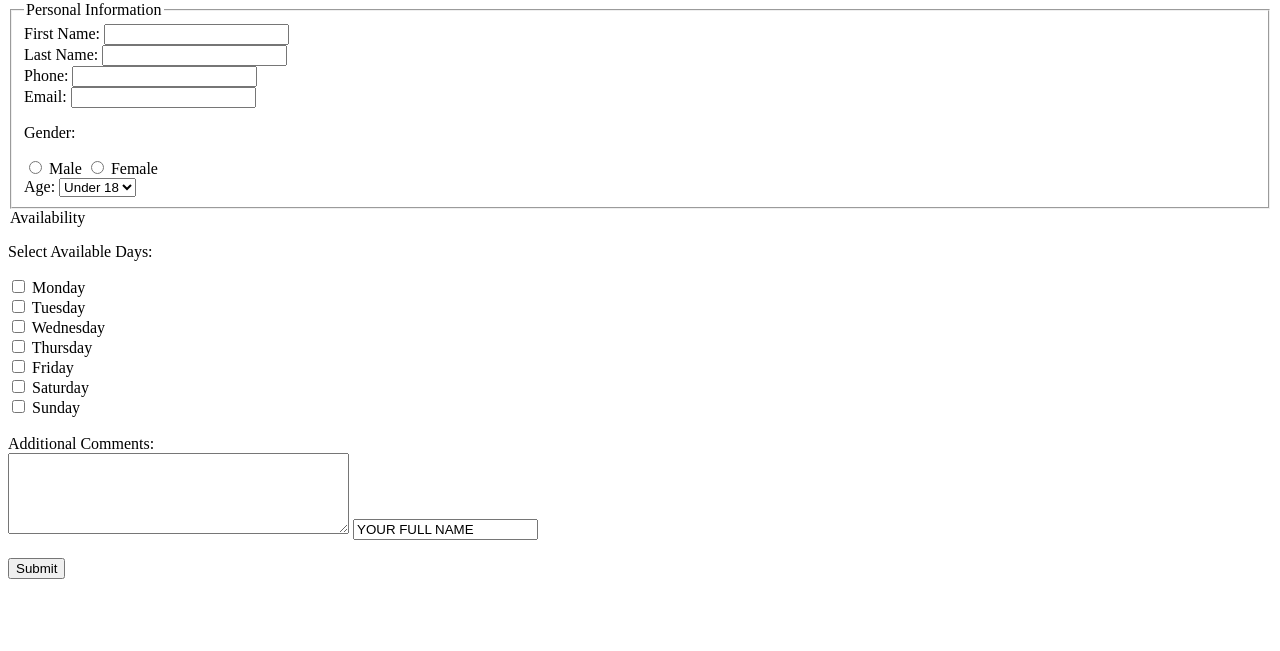
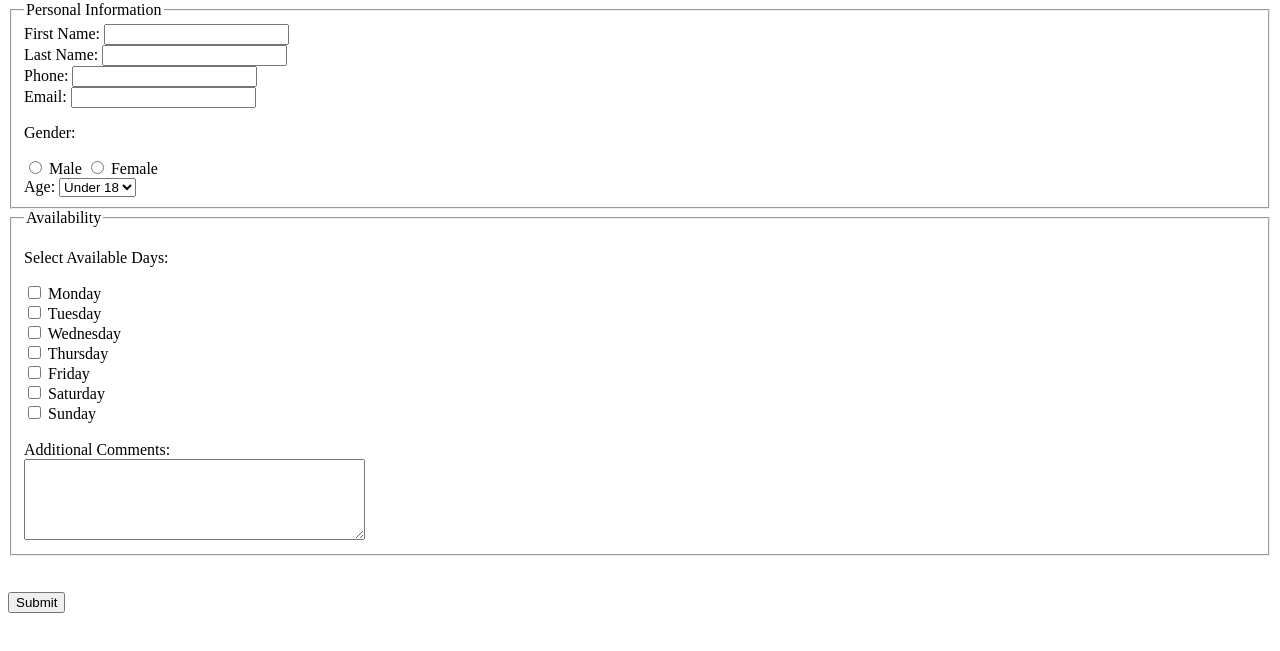
Before and after one commit to Bcolombo24/webdev_lab5, a plain HTML site: page index.html in a window 1280 px wide. Shown: the part 79-730 px from the top of the page. Drawn offline with Linux system fonts and the light colour scheme.

Commit message:
Update index.html

```diff
--- a/index.html
+++ b/index.html
@@ -49,6 +49,8 @@
             </select>
 
         </fieldset>
+
+        <fieldset>
             <legend>Availability</legend>
 
             <p>Select Available Days:</p>
@@ -66,7 +68,7 @@
 
         </fieldset>
 
-        <input type="hideen" name="hidden_field" value="YOUR FULL NAME">
+        <input type="hidden" name="hidden_field" value="YOUR FULL NAME">
 
         <br><br>
         <input type="submit" value="Submit">
```
